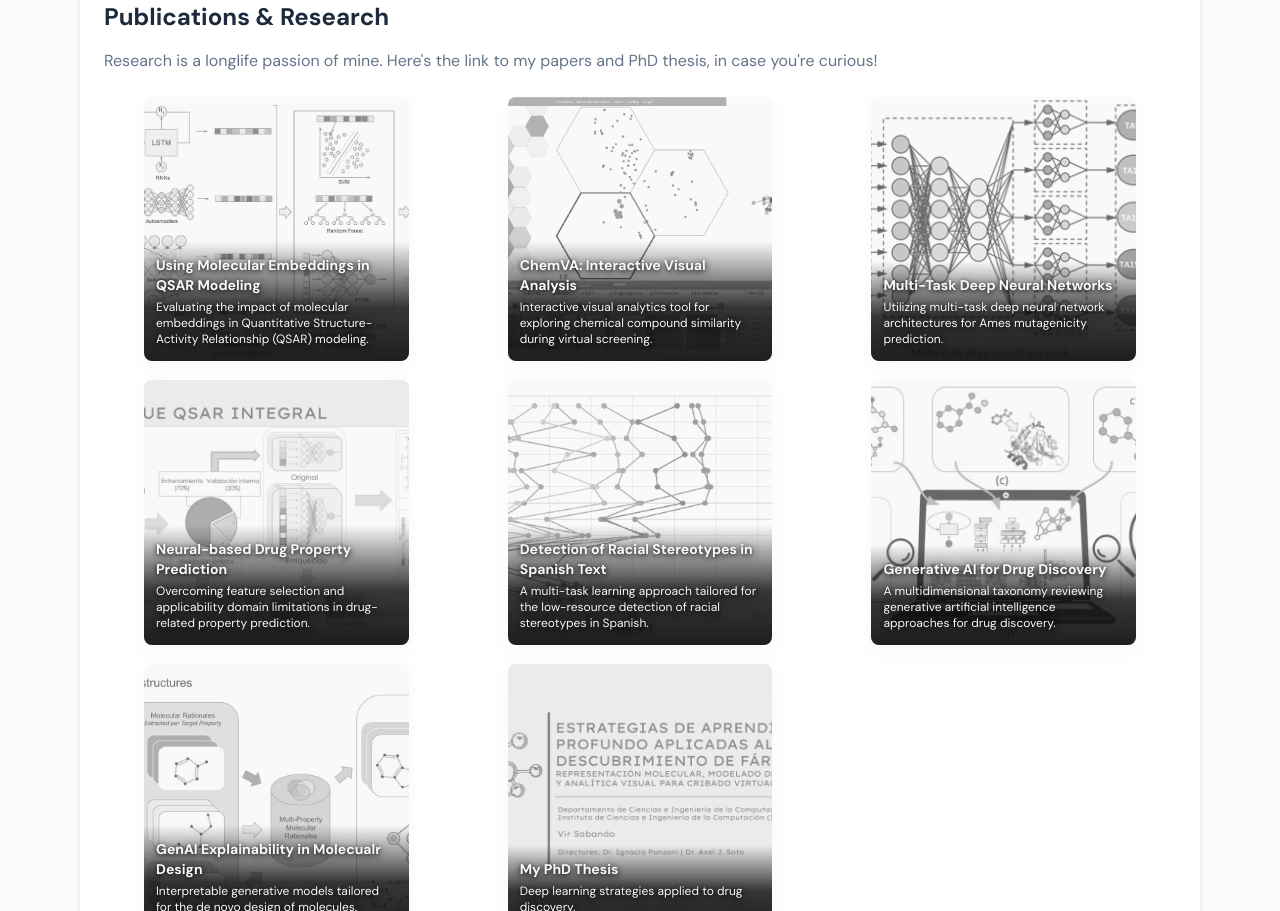
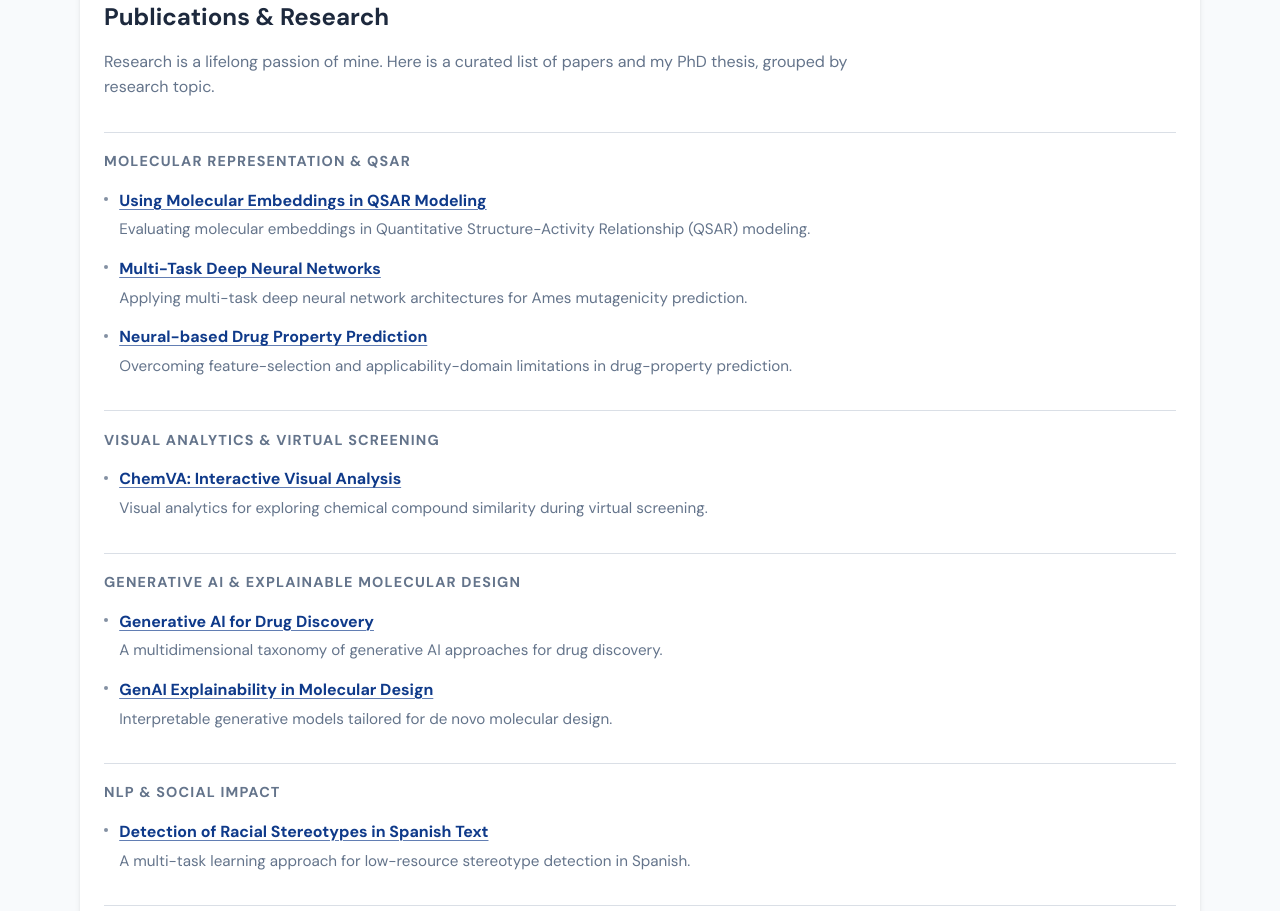
Before and after one commit to VirSabando/wedding-website, a React (Vite) app: page / in a window 1280 px wide. Shown: the part 5320-6231 px from the top of the page. Built offline with nearby package versions, Linux system fonts and the light colour scheme.

Commit message:
simplificando seccion publicaciones

```diff
--- a/src/App.jsx
+++ b/src/App.jsx
@@ -10,10 +10,10 @@ import { cvData } from './data';
 
 export default function App() {
   const [darkMode, setDarkMode] = useState(() => {
-    if (typeof window === 'undefined') return true;
+    if (typeof window === 'undefined') return false;
     const saved = window.localStorage.getItem('theme');
     if (saved) return saved === 'dark';
-    return window.matchMedia('(prefers-color-scheme: dark)').matches;
+    return false;
   });
 
   const [menuOpen, setMenuOpen] = useState(false);
--- a/src/Scientific.jsx
+++ b/src/Scientific.jsx
@@ -5,24 +5,32 @@ export default function Scientific() {
     <div className="max-w-6xl mx-auto px-4 w-full" style={{ boxSizing: 'border-box' }}>
       <div className="bg-white w-full p-6 shadow-md rounded-sm border-t-8 border-slate-900">
         <h2 className="text-2xl font-bold text-slate-800 mb-4">Publications & Research</h2>
-        <p className="text-slate-700 mb-6">Research is a longlife passion of mine. Here's the link to my papers and PhD thesis, in case you're curious!</p>
+        <p className="text-slate-700 mb-8 sci-intro">Research is a lifelong passion of mine. Here is a curated list of papers and my PhD thesis, grouped by research topic.</p>
 
-        <div className="sci-grid">
-          {scientificItems.map((item) => (
+        <div className="sci-categories">
+          {scientificItems.map((group) => (
+            <section key={group.id} className="sci-category" aria-labelledby={group.id}>
+              <h3 id={group.id} className="sci-category-title">{group.category}</h3>
+              {group.items.length > 0 ? (
+                <ul className="sci-list" role="list">
+                  {group.items.map((item) => (
+                    <li key={item.id} className="sci-list-item">
                       <a
-              key={item.id}
                         href={item.url}
                         target="_blank"
                         rel="noreferrer"
-              className="sci-card group"
-              style={{ backgroundImage: `url(${item.image})` }}
-              aria-label={item.title}
+                        className="sci-paper-link"
                       >
-              <div className="sci-overlay">
-                <h3 className="text-sm font-semibold text-white">{item.title}</h3>
-                <p className="text-xs text-white mt-1">{item.desc}</p>
-              </div>
+                        {item.title}
                       </a>
+                      <p className="sci-paper-note">{item.note}</p>
+                    </li>
+                  ))}
+                </ul>
+              ) : (
+                <p className="sci-empty">No entries yet.</p>
+              )}
+            </section>
           ))}
         </div>
       </div>
--- a/src/data.js
+++ b/src/data.js
@@ -88,60 +88,82 @@ export const mediumPosts = [
 
 export const scientificItems = [
   {
+    id: "molecular-representation-qsar",
+    category: "Molecular Representation & QSAR",
+    items: [
+      {
         id: 1,
         title: "Using Molecular Embeddings in QSAR Modeling",
-    desc: "Evaluating the impact of molecular embeddings in Quantitative Structure-Activity Relationship (QSAR) modeling.",
-    image: "/research/BiB.jpeg",
+        note: "Evaluating molecular embeddings in Quantitative Structure-Activity Relationship (QSAR) modeling.",
         url: "https://academic.oup.com/bib/article/23/1/bbab365/6366344"
-  },
-  {
-    id: 2,
-    title: "ChemVA: Interactive Visual Analysis",
-    desc: "Interactive visual analytics tool for exploring chemical compound similarity during virtual screening.",
-    image: "/research/chemva.png",
-    url: "https://ieeexplore.ieee.org/abstract/document/9222282"
       },
       {
         id: 3,
         title: "Multi-Task Deep Neural Networks",
-    desc: "Utilizing multi-task deep neural network architectures for Ames mutagenicity prediction.",
-    image: "/research/ames.png",
+        note: "Applying multi-task deep neural network architectures for Ames mutagenicity prediction.",
         url: "https://pubs.acs.org/jcisd8/article-abstract/62/24/6342/884698/Multitask-Deep-Neural-Networks-for-Ames?redirectedFrom=fulltext"
       },
       {
         id: 4,
         title: "Neural-based Drug Property Prediction",
-    desc: "Overcoming feature selection and applicability domain limitations in drug-related property prediction.",
-    image: "/research/Neural.jpg",
+        note: "Overcoming feature-selection and applicability-domain limitations in drug-property prediction.",
         url: "https://www.sciencedirect.com/science/article/pii/S1568494619305587"
+      }
+    ]
   },
   {
-    id: 5,
-    title: "Detection of Racial Stereotypes in Spanish Text",
-    desc: "A multi-task learning approach tailored for the low-resource detection of racial stereotypes in Spanish.",
-    image: "/research/Malnis.png",
-    url: "https://ceur-ws.org/Vol-3202/detests-paper2.pdf"
+    id: "visual-analytics-screening",
+    category: "Visual Analytics & Virtual Screening",
+    items: [
+      {
+        id: 2,
+        title: "ChemVA: Interactive Visual Analysis",
+        note: "Visual analytics for exploring chemical compound similarity during virtual screening.",
+        url: "https://ieeexplore.ieee.org/abstract/document/9222282"
+      }
+    ]
   },
+  {
+    id: "generative-ai-molecular-design",
+    category: "Generative AI & Explainable Molecular Design",
+    items: [
       {
         id: 6,
         title: "Generative AI for Drug Discovery",
-    desc: "A multidimensional taxonomy reviewing generative artificial intelligence approaches for drug discovery.",
-    image: "/research/Trini.jpg",
+        note: "A multidimensional taxonomy of generative AI approaches for drug discovery.",
         url: "https://wires.onlinelibrary.wiley.com/doi/abs/10.1002/widm.70104"
       },
       {
         id: 7,
-    title: "GenAI Explainability in Molecualr Design",
-    desc: "Interpretable generative models tailored for the de novo design of molecules.",
-    image: "/research/XAI.jpg",
+        title: "GenAI Explainability in Molecular Design",
+        note: "Interpretable generative models tailored for de novo molecular design.",
         url: "https://sedici.unlp.edu.ar/handle/10915/195895"
+      }
+    ]
   },
+  {
+    id: "nlp-social-impact",
+    category: "NLP & Social Impact",
+    items: [
+      {
+        id: 5,
+        title: "Detection of Racial Stereotypes in Spanish Text",
+        note: "A multi-task learning approach for low-resource stereotype detection in Spanish.",
+        url: "https://ceur-ws.org/Vol-3202/detests-paper2.pdf"
+      }
+    ]
+  },
+  {
+    id: "doctoral-research",
+    category: "Doctoral Research",
+    items: [
       {
         id: 8,
         title: "My PhD Thesis",
-    desc: "Deep learning strategies applied to drug discovery.",
-    image: "/research/Thesis.jpg",
+        note: "Deep learning strategies applied to drug discovery.",
         url: "https://repositoriodigital.uns.edu.ar/handle/123456789/6737"
+      }
+    ]
   }
 ];
 
--- a/src/index.css
+++ b/src/index.css
@@ -233,63 +233,99 @@ body {
 	}
 }
 
-/* Scientific grid */
-.sci-grid {
-	display: grid;
-	grid-template-columns: repeat(auto-fit, minmax(7cm, 1fr));
-	gap: 1.2rem;
-	justify-items: center;
-	width: 100%;
-	box-sizing: border-box;
+/* Scientific publications */
+.sci-intro {
+	max-width: 70ch;
+	line-height: 1.6;
 }
 
-.sci-card {
-	width: 7cm;
-	height: 7cm;
-	background-size: cover;
-	background-position: center;
-	border-radius: 8px;
-	overflow: hidden;
-	display: flex;
-	align-items: flex-end;
-	text-decoration: none;
-	transition: transform 200ms ease, box-shadow 200ms ease, filter 200ms ease;
-	box-shadow: 0 6px 18px rgba(148,163,184,0.08);
-	position: relative;
-	filter: grayscale(1) saturate(0.15) contrast(0.95);
+.sci-categories {
+	display: grid;
+	gap: 2rem;
 }
 
-.sci-card::before {
+.sci-category {
+	padding-top: 0.25rem;
+	border-top: 1px solid var(--border-color);
+}
+
+.sci-category-title {
+	font-size: 0.9rem;
+	font-weight: 700;
+	letter-spacing: 0.08em;
+	text-transform: uppercase;
+	color: var(--muted);
+	margin: 0.9rem 0 1rem;
+}
+
+.sci-list {
+	margin: 0;
+	padding-left: 0;
+	list-style: none;
+	display: grid;
+	gap: 0.95rem;
+}
+
+.sci-list-item {
+	position: relative;
+	padding-left: 0.95rem;
+}
+
+.sci-list-item::before {
 	content: '';
 	position: absolute;
-	inset: 0;
-	background: rgba(255,255,255,0.4);
-	transition: opacity 200ms ease;
-	z-index: 0;
-	pointer-events: none;
+	left: 0;
+	top: 0.52rem;
+	width: 0.26rem;
+	height: 0.26rem;
+	border-radius: 50%;
+	background: var(--muted);
+	opacity: 0.8;
 }
 
-.sci-card:hover::before {
-	opacity: 0.2;
+.sci-paper-link {
+	font-weight: 600;
+	color: #0f3a8a;
+	text-decoration: underline;
+	text-decoration-color: rgba(15, 58, 138, 0.65);
+	text-decoration-thickness: 1px;
+	text-underline-offset: 0.2em;
+	line-height: 1.45;
+	transition: color 150ms ease, text-decoration-color 150ms ease;
 }
 
-.sci-overlay {
-	position: relative;
-	z-index: 1;
-	width: 100%;
-	padding: 14px 12px;
-	background: linear-gradient(180deg, rgba(0,0,0,0) 0%, rgba(2,6,23,0.82) 55%, rgba(2,6,23,0.92) 100%);
-}
-.sci-overlay h3,
-.sci-overlay p {
-	color: #ffffff;
-	text-shadow: 0 1px 4px rgba(0,0,0,0.8), 0 2px 10px rgba(0,0,0,0.6);
+.sci-paper-link:hover {
+	color: #0a2a63;
+	text-decoration-color: currentColor;
 }
 
-.sci-card:hover {
-	transform: translateY(-6px) scale(1.02);
-	box-shadow: 0 12px 30px rgba(148,163,184,0.12);
-	filter: grayscale(0) saturate(1) brightness(1.03);
+.sci-paper-link:focus-visible {
+	outline: 2px solid rgba(15, 58, 138, 0.35);
+	outline-offset: 2px;
+	border-radius: 2px;
+}
+
+.dark .sci-paper-link:hover {
+	color: #cddfff;
+}
+
+.dark .sci-paper-link {
+	color: #b7d2ff;
+	text-decoration-color: rgba(183, 210, 255, 0.75);
+}
+
+.sci-paper-note {
+	margin: 0.3rem 0 0;
+	font-size: 0.95rem;
+	line-height: 1.6;
+	color: var(--muted);
+}
+
+.sci-empty {
+	margin: 0;
+	font-size: 0.95rem;
+	font-style: italic;
+	color: var(--muted);
 }
 
 @media (max-width: 640px) {
@@ -297,15 +333,11 @@ body {
 		width: 150px;
 		height: 150px;
 	}
-	.sci-grid {
-		grid-template-columns: 1fr;
-		gap: 1rem;
+	.sci-categories {
+		gap: 1.5rem;
 	}
-	.sci-card {
-		width: 100%;
-		height: auto;
-		aspect-ratio: 1;
-		max-width: none;
+	.sci-list {
+		gap: 0.85rem;
 	}
 }
 
```
Lines whose indentation alone changed are shown as unchanged.
